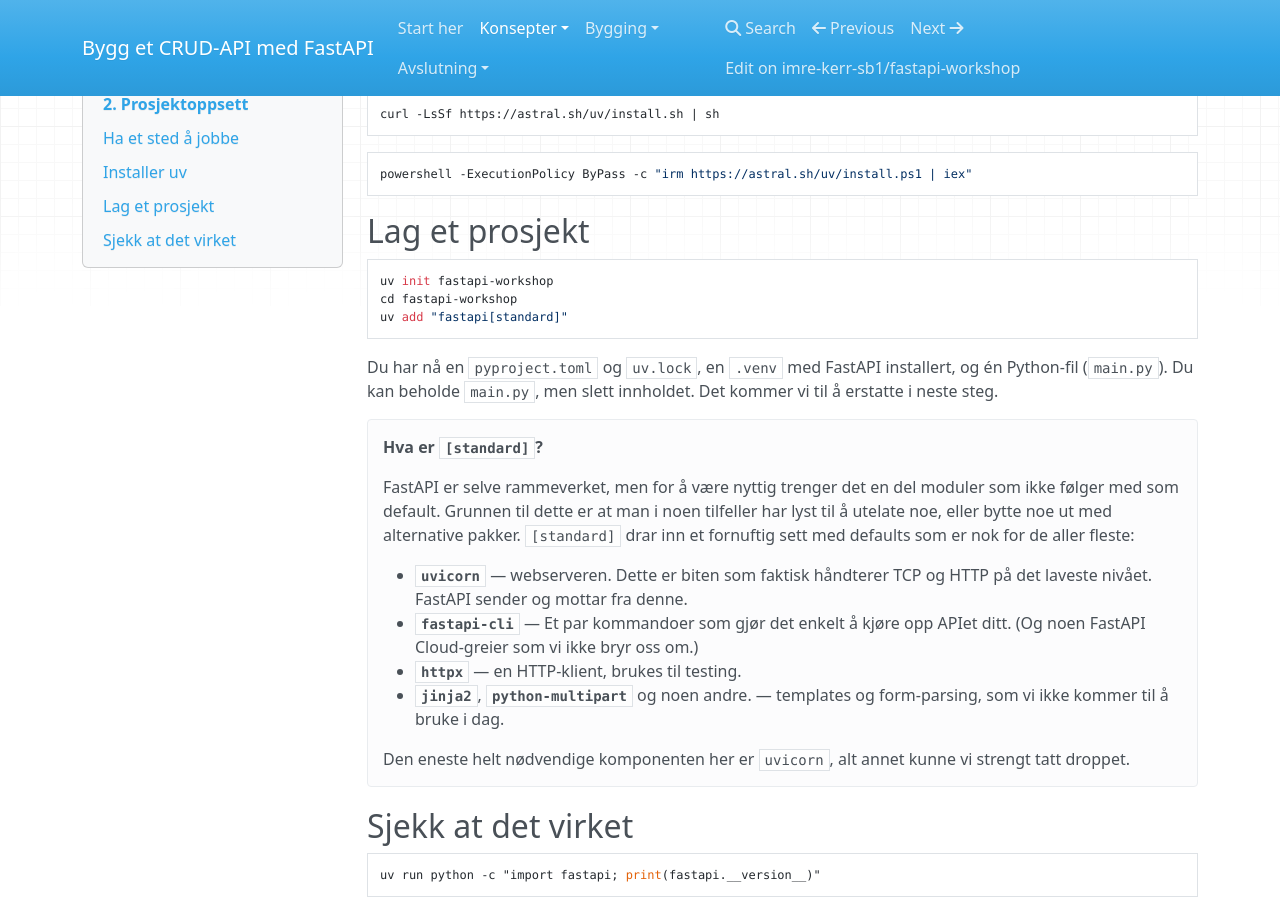
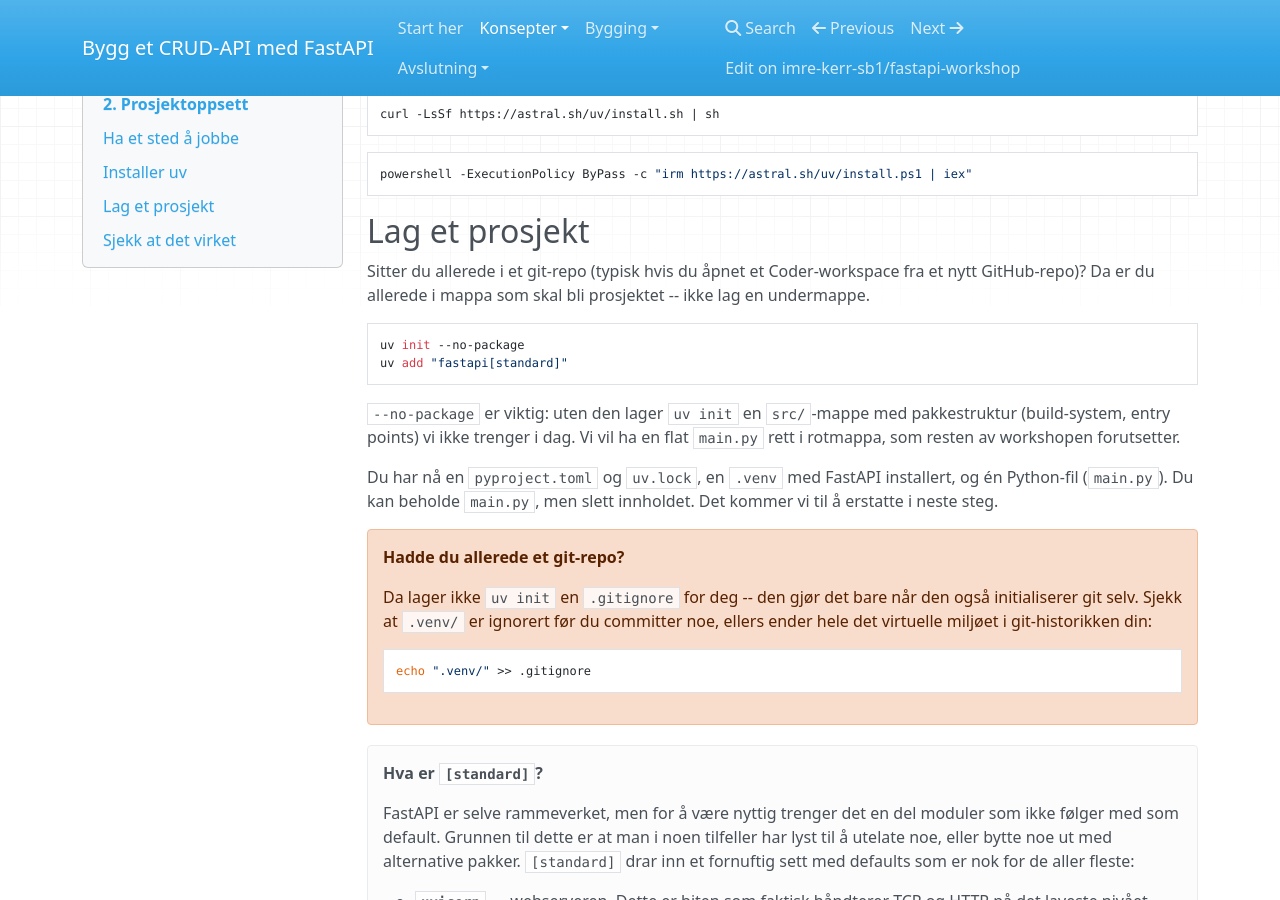
Before and after one commit to imre-kerr-sb1/fastapi-workshop, an MkDocs documentation site: the page built from docs/02-setup.md, in a window 1280 px wide and 900 px high, scrolled down 407 px. Built offline with MkDocs 1.6.1, drawn with Linux system fonts in a browser that asks for light colours; nearby versions of some CDN libraries.

````diff
--- a/docs/02-setup.md
+++ b/docs/02-setup.md
@@ -27,14 +27,29 @@ Mye enklere enn å stuke med `pip` og `venv`.
 
 ## Lag et prosjekt
 
+Sitter du allerede i et git-repo (typisk hvis du åpnet et Coder-workspace fra et nytt
+GitHub-repo)? Da er du allerede i mappa som skal bli prosjektet -- ikke lag en undermappe.
+
 ```bash
-uv init fastapi-workshop
-cd fastapi-workshop
+uv init --no-package
 uv add "fastapi[standard]"
 ```
 
+`--no-package` er viktig: uten den lager `uv init` en `src/`-mappe med pakkestruktur
+(build-system, entry points) vi ikke trenger i dag. Vi vil ha en flat `main.py` rett i
+rotmappa, som resten av workshopen forutsetter.
+
 Du har nå en `pyproject.toml` og `uv.lock`, en `.venv` med FastAPI installert, og én Python-fil (`main.py`).
 Du kan beholde `main.py`, men slett innholdet. Det kommer vi til å erstatte i neste steg.
+
+!!! warning "Hadde du allerede et git-repo?"
+    Da lager ikke `uv init` en `.gitignore` for deg -- den gjør det bare når den også
+    initialiserer git selv. Sjekk at `.venv/` er ignorert før du committer noe, ellers
+    ender hele det virtuelle miljøet i git-historikken din:
+
+    ```bash
+    echo ".venv/" >> .gitignore
+    ```
 
 !!! tip "Hva er `[standard]`?"
     FastAPI er selve rammeverket, men for å være nyttig trenger det en del moduler som ikke følger med som
````
Also changed, not shown: docs/01-what-is-an-api.md (+2 -2 lines), slides/slides.md (+40 -8 lines).
